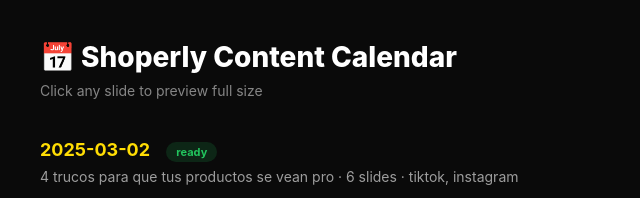
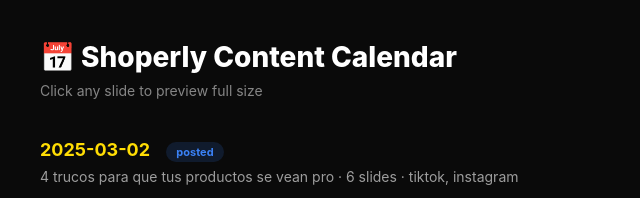
Before and after one commit to iamakramsalim/shoperly-content, a website: page index.html in a window 1280 px wide. Shown: the top 198 px of the page, 0-640 px from the left. Drawn offline with nearby package versions, Linux system fonts and the light colour scheme.

Commit message:
Mark carousel #3 as posted

```diff
--- a/index.html
+++ b/index.html
@@ -69,7 +69,7 @@
     "carousel": "03-fotos-productos-pro",
     "topic": "4 trucos para que tus productos se vean pro",
     "slides": 6,
-    "status": "ready",
+    "status": "posted",
     "style": "Style 3 (white bg, marker text, minimal)",
     "caption": "Solo necesitás tu celular y estos 4 trucos para que tus productos se vean increíbles\n\n#vendeonline #emprendedorespy #tiendaonline #fotosdeproductos #shoperly",
     "platform": ["tiktok", "instagram"]
```
